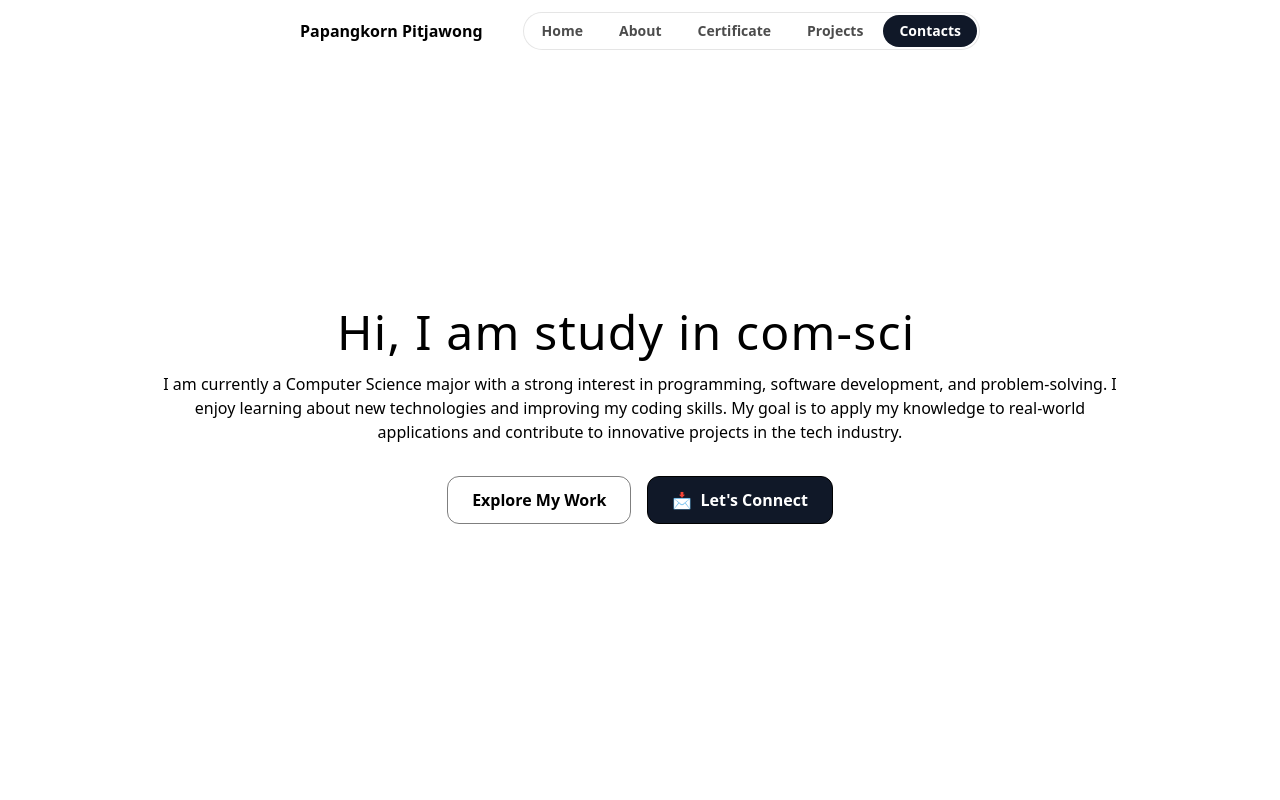
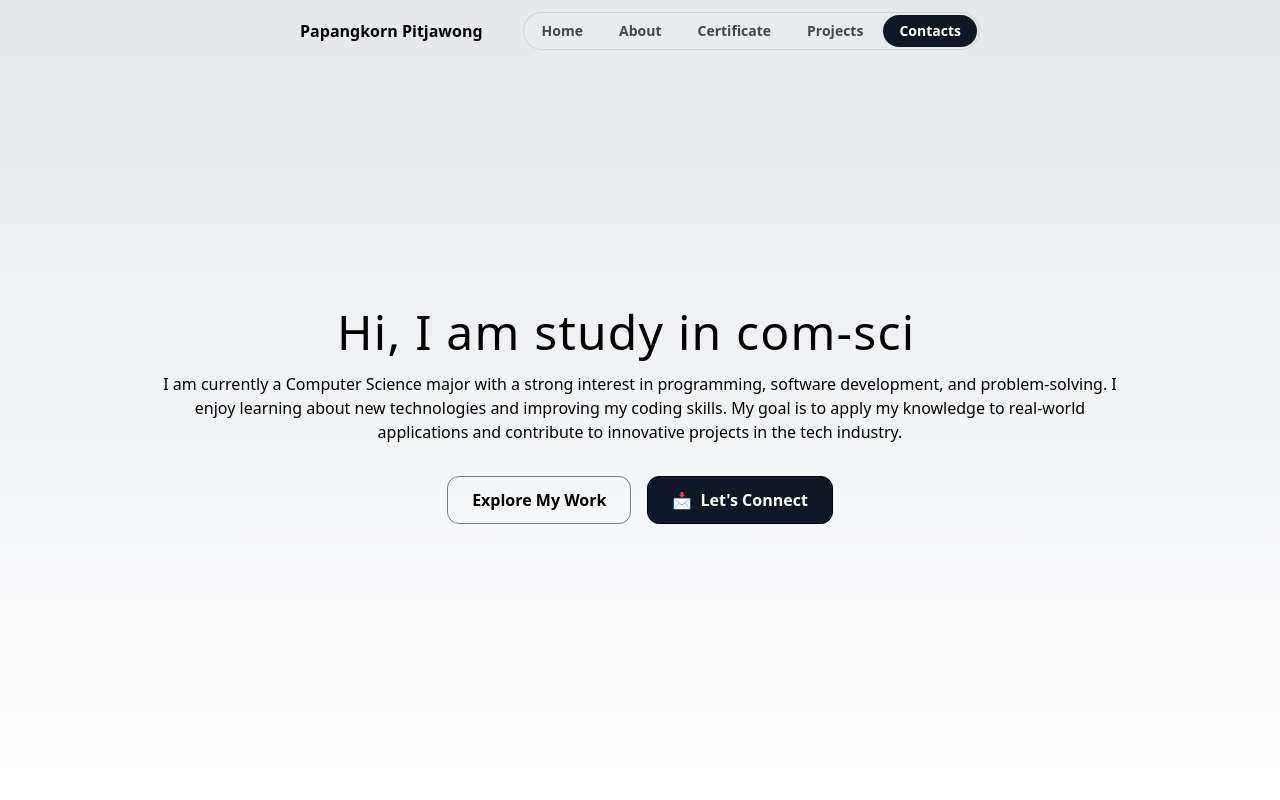
Before and after one commit to TAHPAPANGKORN/nextJs-Profile, a Next.js app: page / in a window 1280 px wide. Shown: the top 800 px of the page. Built offline with nearby package versions, Linux system fonts and the light colour scheme.

Commit message:
add bg-gradient in Hero

```diff
--- a/src/app/components/Hero/Hero.tsx
+++ b/src/app/components/Hero/Hero.tsx
@@ -14,8 +14,8 @@ export const HeroSection = () => {
     <div
       data-aos="fade-up"
       id="home"
-      className="relative z-0 overflow-x-clip h-[100vh] flex flex-col items-center justify-center"
-    >
+      className="relative z-0 overflow-x-clip min-h-screen flex flex-col items-center justify-center bg-gradient-to-t from-white to-gray-200"
+      >
       <div className="flex flex-col justify-center items-center mx-20 md:mx-40">
         <h1 className="text-3xl md:text-5xl text-center mt-8 tracking-wide">
           <TypeAnimation
```
